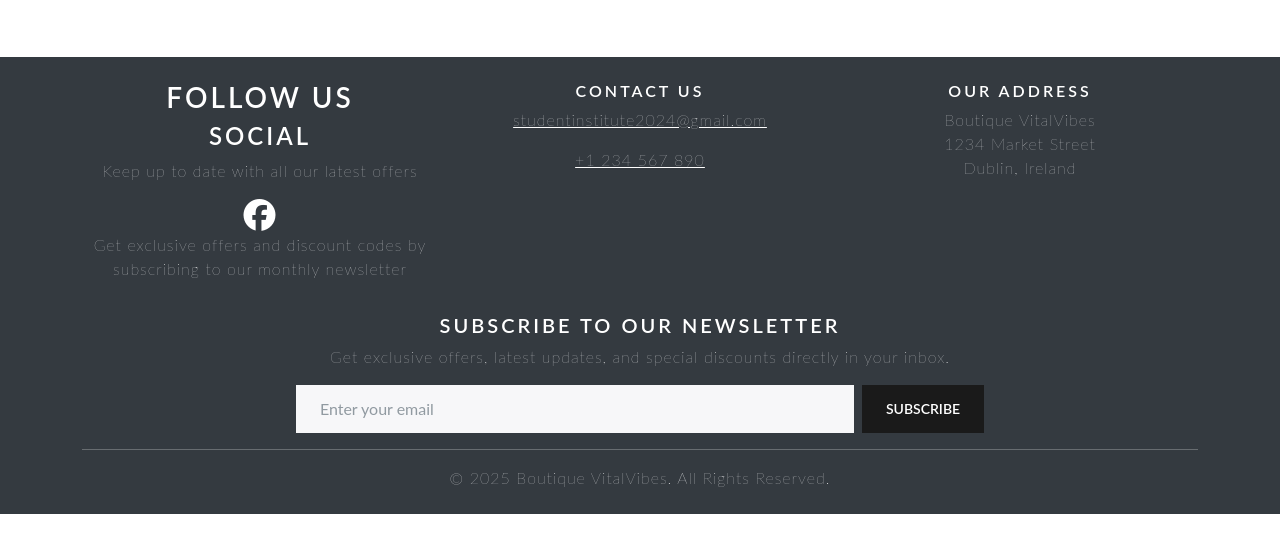
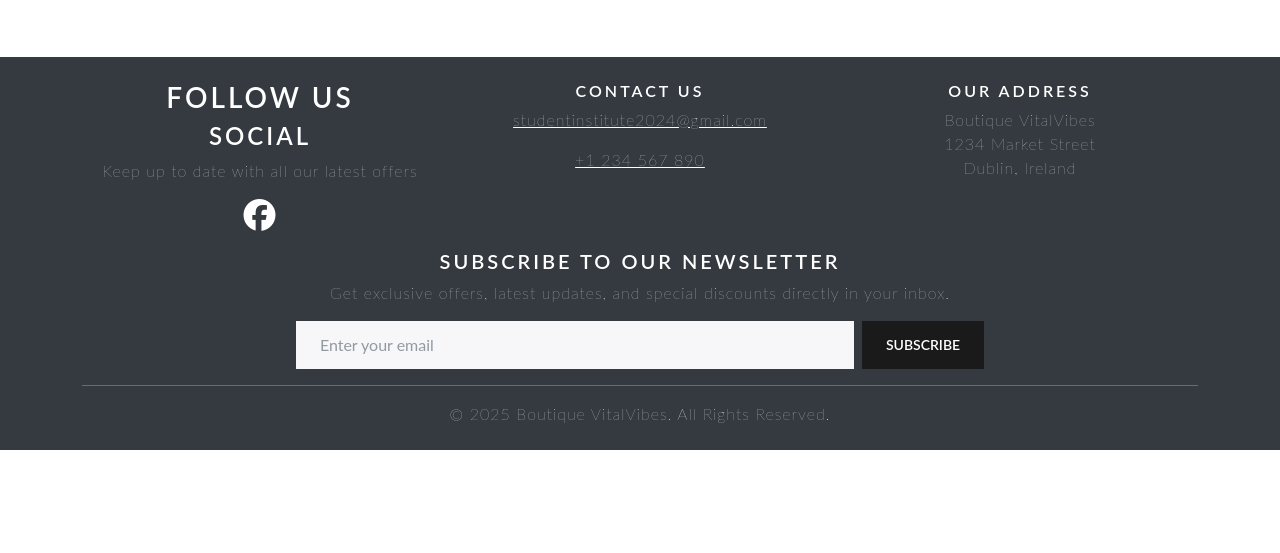
Before and after one commit to BadrAlioui/boutique_shop, a Django app: page /auth/delete_account/ in a window 1280 px wide. Shown: the part 485-1038 px from the top of the page. Run offline with Django 5.2, Linux system fonts and the light colour scheme; data comes from the database, SQL or seed files in the repository; some libraries are stand-ins or nearby versions.

Commit message:
Deleted a sentence

```diff
--- a/templates/base.html
+++ b/templates/base.html
@@ -211,7 +211,6 @@
                             <span class="d-none">Follow us on Facebook</span>
                         </a>
 
-                        <p>Get exclusive offers and discount codes by subscribing to our monthly newsletter</p>
                     </div>
                     <div class="col-md-4 text-center mb-3">
                         <h5 class="text-white">Contact Us</h5>
```
